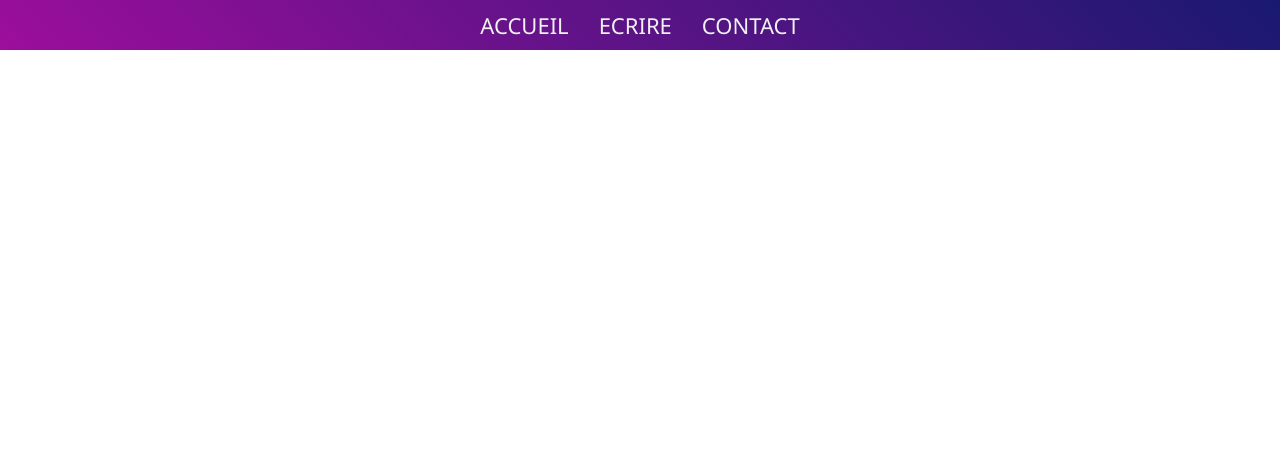
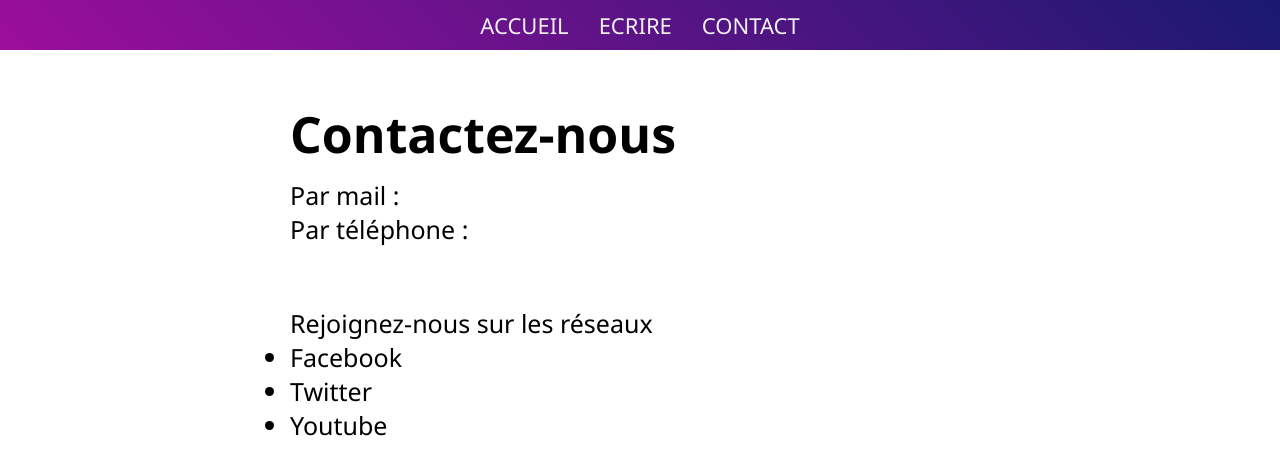
Before and after one commit to amondor/blog-react, a React (Create React App) app: page /contact in a window 1280 px wide. Shown: the top 474 px of the page. Built offline with nearby package versions, Linux system fonts and the light colour scheme.

Commit message:
page contact done

```diff
--- a/src/Containers/Contact/Contact.css
+++ b/src/Containers/Contact/Contact.css
@@ -0,0 +1,14 @@
+.container-contact {
+    max-width: 700px;
+    margin: 100px auto 0 ;
+    font-size:25px;
+}
+
+.container-contact h1{
+    font-size: 50px;
+    margin-bottom: 10px;
+}
+
+.container-contact p:nth-child(4){
+    margin-top: 60px;
+}
--- a/src/Containers/Contact/Contact.js
+++ b/src/Containers/Contact/Contact.js
@@ -1,7 +1,18 @@
 import React from 'react'
-
+import './Contact.css'
 export default function Contact() {
   return (
-    <div>Contact</div>
+    <div className="container-contact">
+      <h1>Contactez-nous</h1>
+      <p>Par mail : </p>
+      <p>Par téléphone : </p>
+      <p>Rejoignez-nous sur les réseaux </p>
+      <ul>
+      <li>Facebook</li>
+      <li>Twitter</li>
+      <li>Youtube</li>
+    </ul>
+    </div>
+
   )
 }
```
